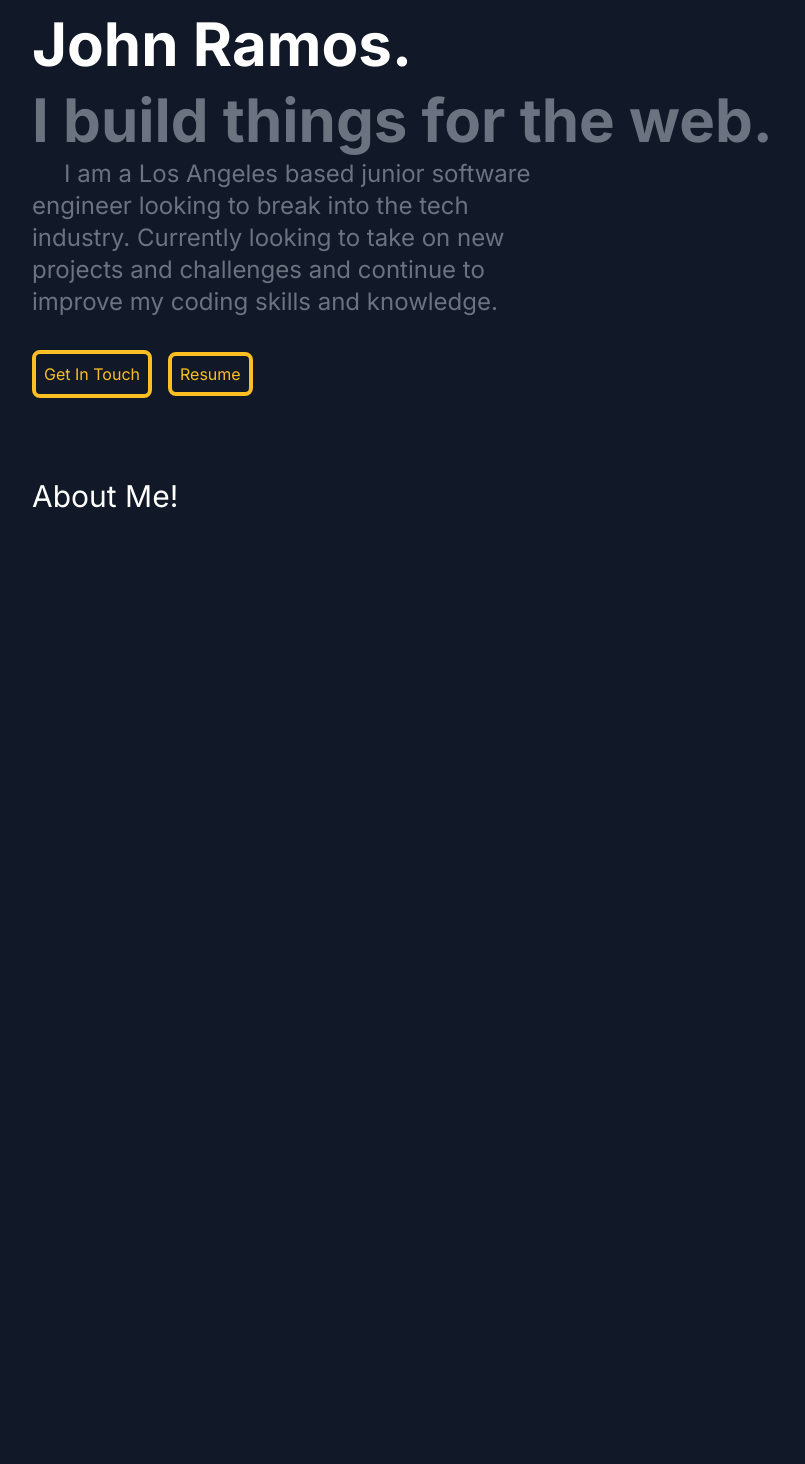
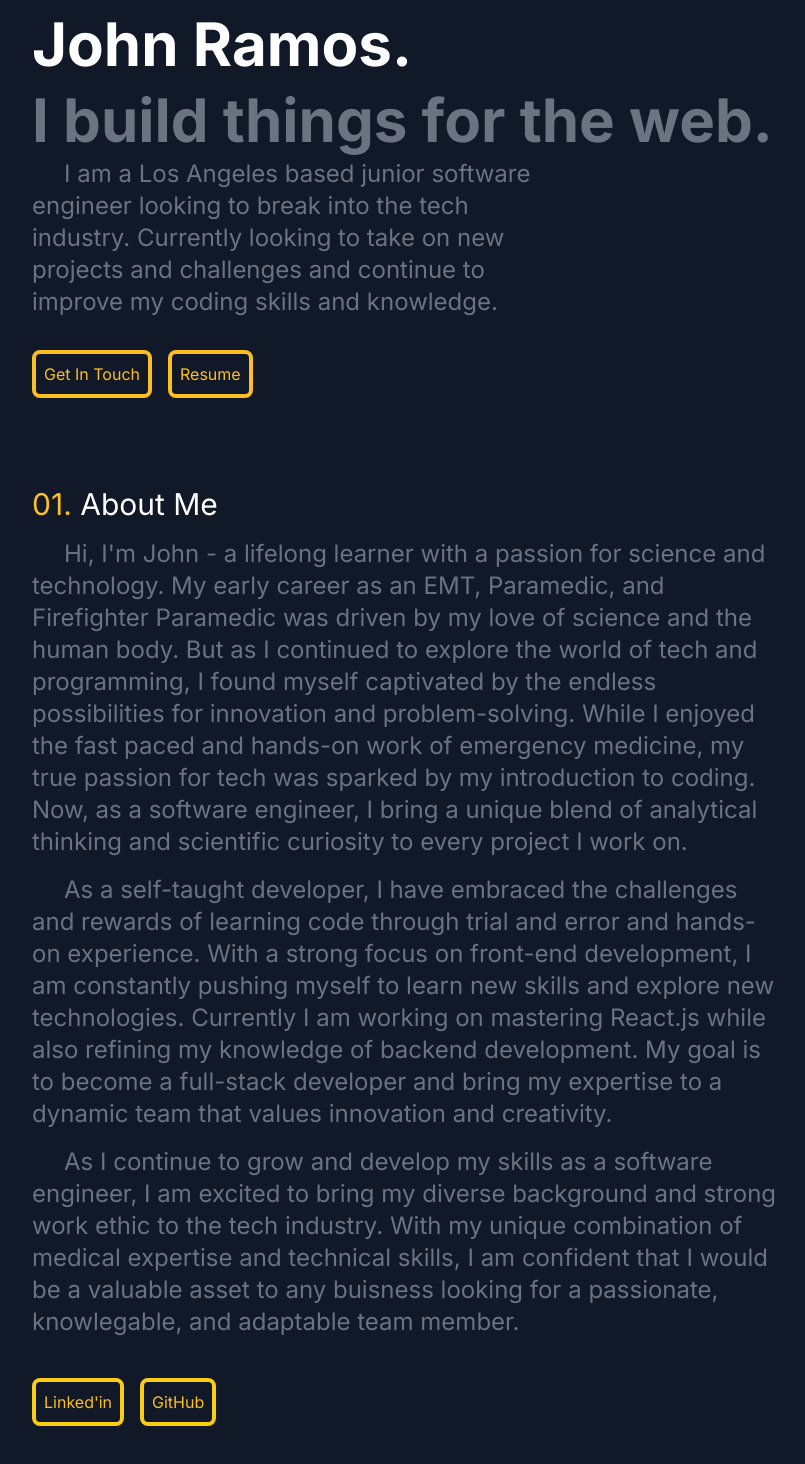
Before and after one commit to jramos5883/portfolio-website-2.0, a Next.js app in the folder portfolio-website-2.0-app/: page / in a window 1280 px wide. Shown: the part 190-1654 px from the top of the page, without its empty margins (48-853 px from the left). Before the commit the page ends 800 px from the top, so only its background shows below. Built offline with nearby package versions, Linux system fonts and the light colour scheme.

Commit message:
Added resume to project, fixed intro buttons being different sizes. Added animations to about me section, need to implement custome breakpoints for responsive design.

```diff
--- a/portfolio-website-2.0-app/app/components/aboutMe/aboutMe.comp.jsx
+++ b/portfolio-website-2.0-app/app/components/aboutMe/aboutMe.comp.jsx
@@ -1,7 +1,155 @@
+"use client";
+
+import { useEffect, useRef } from "react";
+import anime from "animejs/lib/anime.es.js";
+
 export default function AboutMe() {
+  const introRef = useRef(null);
+  const firstPRef = useRef(null);
+  const secondPRef = useRef(null);
+  const thirdPRef = useRef(null);
+  const fourthPRef = useRef(null);
+  const fifthPRef = useRef(null);
+
+  useEffect(() => {
+    const observer = new IntersectionObserver(
+      (entries) => {
+        entries.forEach((entry) => {
+          if (entry.isIntersecting) {
+            // Intro Animation for the whole section
+            anime({
+              targets: introRef.current,
+              opacity: [0, 1],
+              duration: 1000,
+              easing: "easeInOutExpo",
+            });
+
+            // First Paragraph Animation
+            anime({
+              targets: firstPRef.current,
+              translateY: [100, 0], // Adjust as needed
+              opacity: [0, 1],
+              duration: 2500,
+              easing: "easeInOutExpo",
+              delay: 200, // No delay for the first element
+            });
+
+            // Second Paragraph Animation
+            anime({
+              targets: secondPRef.current,
+              translateY: [100, 0],
+              opacity: [0, 1],
+              duration: 2500,
+              easing: "easeInOutExpo",
+              delay: 400, // Delay (e.g., 300ms after the first element)
+            });
+
+            // Third Paragraph Animation
+            anime({
+              targets: thirdPRef.current,
+              translateY: [100, 0],
+              opacity: [0, 1],
+              duration: 2500,
+              easing: "easeInOutExpo",
+              delay: 600, // Increase delay for each subsequent element
+            });
+
+            // Fourth Paragraph Animation
+            anime({
+              targets: fourthPRef.current,
+              translateY: [100, 0],
+              opacity: [0, 1],
+              duration: 2500,
+              easing: "easeInOutExpo",
+              delay: 800,
+            });
+
+            // Fifth Paragraph Animation
+            anime({
+              targets: fifthPRef.current,
+              translateY: [100, 0],
+              opacity: [0, 1],
+              duration: 2500,
+              easing: "easeInOutExpo",
+              delay: 1000,
+            });
+
+            // Optional: Disconnect observer after animation
+            observer.disconnect();
+          }
+        });
+      },
+      { threshold: 0.25 }
+    );
+
+    if (introRef.current) {
+      observer.observe(introRef.current);
+    }
+
+    // Clean up
+    return () => {
+      observer.disconnect();
+    };
+  }, []);
+
   return (
-    <div className="m-20">
-      <h1 className="text-3xl text-white">About Me!</h1>
+    <div ref={introRef} className="m-20" style={{ opacity: 0 }}>
+      {/* Initial hidden state */}
+      <div className="w-2/3">
+        <p ref={firstPRef} className="text-amber-400 text-3xl py-2">
+          01. <span className="text-white">About Me</span>
+        </p>
+        <p ref={secondPRef} className="text-gray-500 text-2xl indent-8 py-2">
+          Hi, I&apos;m John - a lifelong learner with a passion for science and
+          technology. My early career as an EMT, Paramedic, and Firefighter
+          Paramedic was driven by my love of science and the human body. But as
+          I continued to explore the world of tech and programming, I found
+          myself captivated by the endless possibilities for innovation and
+          problem-solving. While I enjoyed the fast paced and hands-on work of
+          emergency medicine, my true passion for tech was sparked by my
+          introduction to coding. Now, as a software engineer, I bring a unique
+          blend of analytical thinking and scientific curiosity to every project
+          I work on.
+        </p>
+        <p ref={thirdPRef} className="text-gray-500 text-2xl indent-8 py-2">
+          As a self-taught developer, I have embraced the challenges and rewards
+          of learning code through trial and error and hands-on experience. With
+          a strong focus on front-end development, I am constantly pushing
+          myself to learn new skills and explore new technologies. Currently I
+          am working on mastering React.js while also refining my knowledge of
+          backend development. My goal is to become a full-stack developer and
+          bring my expertise to a dynamic team that values innovation and
+          creativity.
+        </p>
+        <p ref={fourthPRef} className="text-gray-500 text-2xl indent-8 py-2">
+          As I continue to grow and develop my skills as a software engineer, I
+          am excited to bring my diverse background and strong work ethic to the
+          tech industry. With my unique combination of medical expertise and
+          technical skills, I am confident that I would be a valuable asset to
+          any buisness looking for a passionate, knowlegable, and adaptable team
+          member.
+        </p>
+        <div ref={fifthPRef} className="py-8">
+          <button className="text-amber-400 border-yellow-400 p-2 mr-4 border-4 rounded-lg hover:bg-yellow-700">
+            <a
+              href="https://www.linkedin.com/in/jrprodev/"
+              target="_blank"
+              rel="noopener noreferrer"
+            >
+              Linked&apos;in <i className="fa-brands fa-linkedin fa-2xl"></i>
+            </a>
+          </button>
+          <button className="text-amber-400 border-yellow-400 p-2 mr-4 border-4 rounded-lg hover:bg-yellow-700">
+            <a
+              href="https://github.com/jramos5883"
+              target="_blank"
+              rel="noopener noreferrer"
+            >
+              GitHub <i className="fa-brands fa-github fa-2xl"></i>
+            </a>
+          </button>
+        </div>
+      </div>
     </div>
   );
 }
--- a/portfolio-website-2.0-app/app/components/intro/intro.comp.jsx
+++ b/portfolio-website-2.0-app/app/components/intro/intro.comp.jsx
@@ -16,6 +16,14 @@ export default function Intro() {
       (entries) => {
         entries.forEach((entry) => {
           if (entry.isIntersecting) {
+            // Intro Animation for the whole section
+            anime({
+              targets: introRef.current,
+              opacity: [0, 1],
+              duration: 1000,
+              easing: "easeInOutExpo",
+            });
+
             // First Paragraph Animation
             anime({
               targets: firstPRef.current,
@@ -85,7 +93,8 @@ export default function Intro() {
   }, []);
 
   return (
-    <div ref={introRef} className="m-20">
+    <div ref={introRef} className="m-20" style={{ opacity: 0 }}>
+      {/* Initial hidden state */}
       <p ref={firstPRef} className="text-amber-400 text-3xl py-2">
         Hi, my name is
       </p>
@@ -109,13 +118,11 @@ export default function Intro() {
             Get In Touch <i className="fa-regular fa-envelope fa-2xl"></i>
           </a>
         </button>
-        <a
-          className="text-amber-400 border-amber-400 p-2 border-4 rounded-lg hover:bg-yellow-700"
-          href="/pdf/JohnRamosTechResume.pdf"
-          target="_blank"
-        >
-          Resume <i className="fa-regular fa-file fa-2xl"></i>
-        </a>
+        <button className="text-amber-400 border-amber-400 p-2 mr-4 border-4 rounded-lg hover:bg-yellow-700">
+          <a href="/pdf/JohnRamosTechResume.pdf" target="_blank">
+            Resume <i className="fa-regular fa-file fa-2xl"></i>
+          </a>
+        </button>
       </div>
     </div>
   );
```
Also changed, not shown: 1 other file (tests, documents, lock files or other folders).
